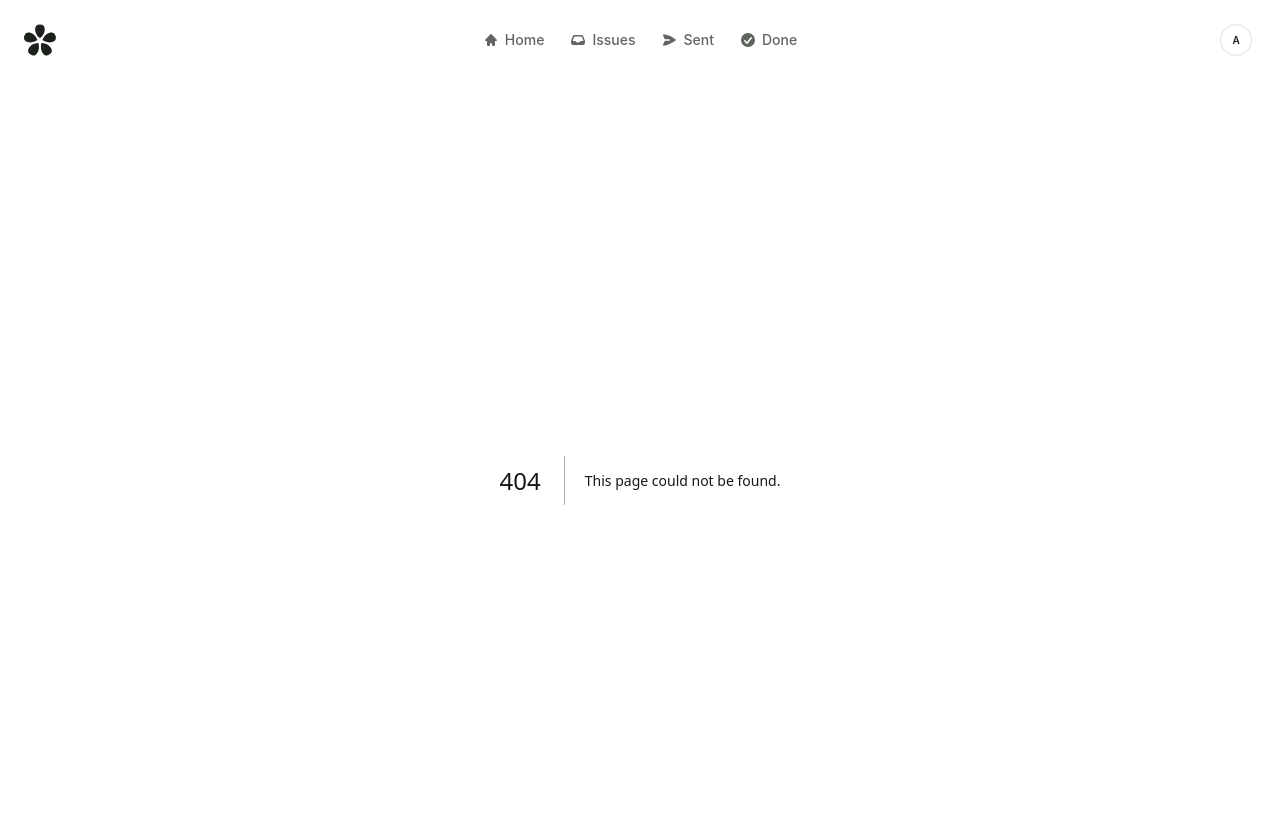
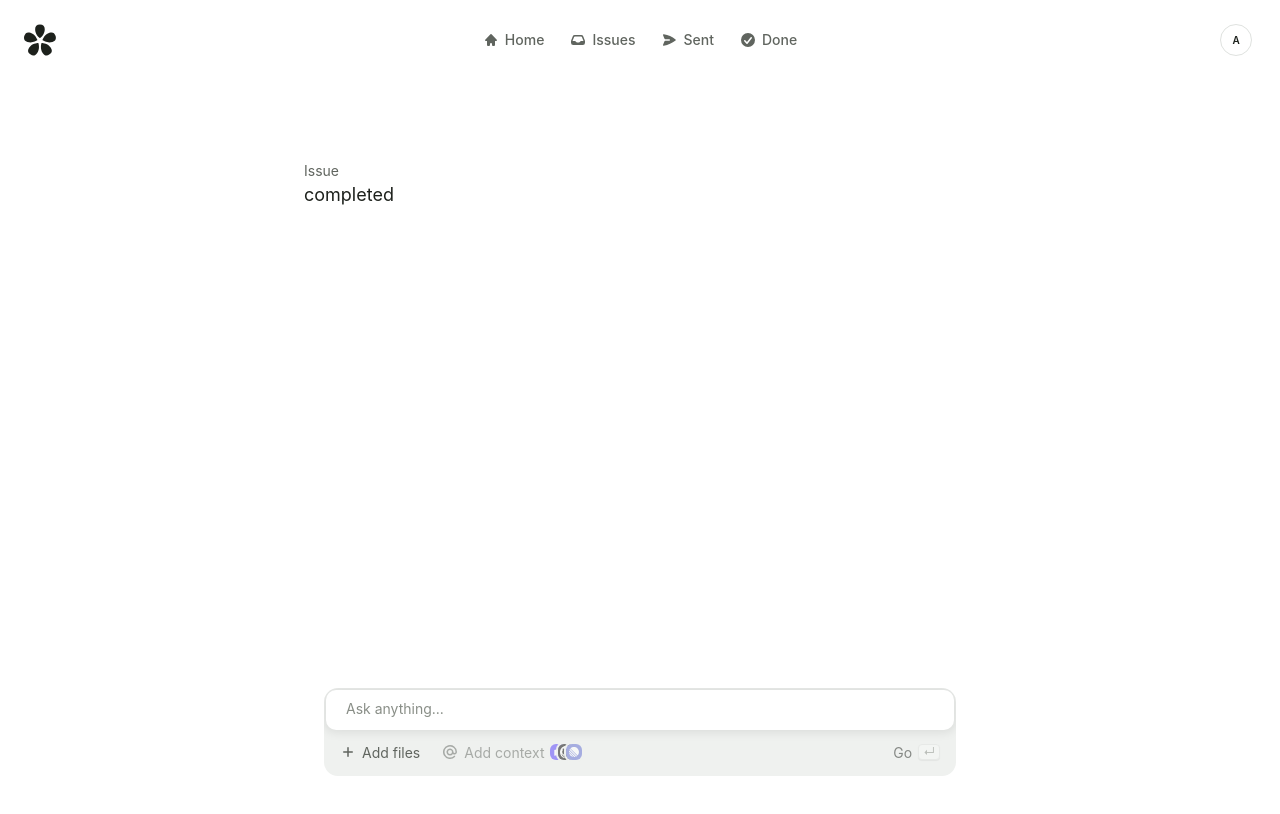
Before and after one commit to Arisayyy/O-Recreation, a Next.js app: page /issues/completed in a window 1280 px wide. Before the commit this address had no page. Shown: the top 814 px of the page. Built offline with nearby package versions, Linux system fonts and the light colour scheme.

Commit message:
Refactor CSS variable comments for clarity, update placeholder comments in page components, and enhance the PromptShell component's pathname handling. Introduce a new IssuePage component and improve the IssuesInboxListItem with link functionality for better navigation.

```diff
--- /dev/null
+++ b/app/(prompt)/issues/[issueId]/page.tsx
@@ -0,0 +1,15 @@
+export default async function IssuePage({
+  params,
+}: {
+  params: Promise<{ issueId: string }>;
+}) {
+  const { issueId } = await params;
+
+  // Issue page (placeholder)
+  return (
+    <div className="font-orchid-ui text-orchid-ink">
+      <div className="text-sm leading-[21px] text-orchid-muted">Issue</div>
+      <div className="text-lg leading-7">{issueId}</div>
+    </div>
+  );
+}
--- a/app/(prompt)/issues/page.tsx
+++ b/app/(prompt)/issues/page.tsx
@@ -1,7 +1,6 @@
 import { IssuesInbox } from "@/app/components/issues-inbox";
 
 export default function IssuesPage() {
-  // The prompt UI is rendered by app/(prompt)/layout.tsx so it can persist
-  // across navigation (preserving input state).
+  // Content
   return <IssuesInbox />;
 }
--- a/app/(prompt)/page.tsx
+++ b/app/(prompt)/page.tsx
@@ -1,5 +1,4 @@
 export default function HomePage() {
-  // The prompt UI is rendered by app/(prompt)/layout.tsx so it can persist
-  // across navigation (preserving input state).
+  // Content
   return null;
 }
--- a/app/components/icons/draft-icon.tsx
+++ b/app/components/icons/draft-icon.tsx
@@ -10,7 +10,6 @@ export function DraftIcon() {
         "text-purple-600",
       ].join(" ")}
     >
-      {/* pencil/edit (draft) */}
       <path
         d="M13.488 2.513a1.75 1.75 0 0 0-2.475 0L6.75 6.774a2.75 2.75 0 0 0-.596.892l-.848 2.047a.75.75 0 0 0 .98.98l2.047-.848a2.75 2.75 0 0 0 .892-.596l4.261-4.262a1.75 1.75 0 0 0 0-2.474Z"
         className="fill-purple-600"
--- a/app/components/issues-inbox/issues-inbox-list-item.tsx
+++ b/app/components/issues-inbox/issues-inbox-list-item.tsx
@@ -1,19 +1,29 @@
 import { ReplyButton } from "./reply-button";
 import { DraftIcon } from "@/app/components/icons/draft-icon";
 import type { IssuesInboxItemModel } from "./types";
+import Link from "next/link";
 
 export function IssuesInboxListItem({ item }: { item: IssuesInboxItemModel }) {
+  const href = `/issues/${encodeURIComponent(item.id)}`;
+
   return (
     <div
       className={[
-        "bg-surface-subtle p-0.5 ease-out-expo w-full overflow-hidden",
-        // On /issues, hover should feel instant (no animation).
+        "relative bg-surface-subtle p-0.5 ease-out-expo w-full overflow-hidden cursor-pointer outline-none",
         "rounded-[14px] transition-none hover:ring-3 hover:ring-bg-surface-strong",
+        "focus-within:ring-3 focus-within:ring-bg-surface-strong",
       ].join(" ")}
     >
-      <div className="rounded-orchid-prompt-inner bg-white shadow-none">
+      {/* Card link */}
+      <Link
+        href={href}
+        aria-label={`Open issue ${item.id}`}
+        className="absolute inset-0 z-10 rounded-[14px] outline-none"
+      />
+
+      {/* Header */}
+      <div className="relative z-0 pointer-events-none rounded-orchid-prompt-inner bg-white shadow-none">
         <div className="flex flex-row gap-1 p-2">
-          {/* status dot (before subject) */}
           <div className="flex h-[25px] w-4 min-w-4 items-center justify-center">
             <div className="size-1 rounded-full bg-orchid-surface-2 transition-transform" />
           </div>
@@ -43,7 +53,8 @@ export function IssuesInboxListItem({ item }: { item: IssuesInboxItemModel }) {
         </div>
       </div>
 
-      <div className="rounded-xl">
+      {/* Draft preview + actions */}
+      <div className="relative z-0 pointer-events-none rounded-xl">
         <div className="space-y-2">
           <div className="flex items-center gap-3 px-1 py-1">
             <div className="flex min-w-0 flex-1 items-center gap-1.5 select-none px-1.5">
@@ -67,7 +78,7 @@ export function IssuesInboxListItem({ item }: { item: IssuesInboxItemModel }) {
               </div>
             </div>
 
-            <div className="flex shrink-0 items-center gap-1">
+            <div className="flex shrink-0 items-center gap-1 pointer-events-auto relative z-20">
               <ReplyButton label={item.ctaLabel} />
             </div>
           </div>
--- a/app/components/prompt-shell.tsx
+++ b/app/components/prompt-shell.tsx
@@ -8,7 +8,7 @@ type PromptVariant = "home" | "issues";
 type NavDirection = "toIssues" | "toHome";
 
 function variantFromPathname(pathname: string): PromptVariant {
-  return pathname === "/issues" ? "issues" : "home";
+  return pathname.startsWith("/issues") ? "issues" : "home";
 }
 
 export function PromptShell({ children }: { children: React.ReactNode }) {
@@ -43,9 +43,6 @@ export function PromptShell({ children }: { children: React.ReactNode }) {
     const wrapper = promptWrapperRef.current;
     if (!wrapper) return;
 
-    // Animate the whole prompt wrapper so the title + suggestions travel with it.
-    // We use translate-only to avoid scaling/squashing as the prompt's height
-    // changes when extras expand/collapse.
     const el = wrapper;
 
     const easing =
@@ -61,17 +58,13 @@ export function PromptShell({ children }: { children: React.ReactNode }) {
       const dx = prevRect.left - nextRect.left;
       const dy = prevRect.top - nextRect.top;
 
-      // Cancel any in-flight animation before starting a new one.
       animationRef.current?.cancel();
 
       el.style.transformOrigin = "top left";
       el.style.willChange = "transform";
 
-      // Apply the "invert" transform synchronously so we don't get a 1-frame
-      // flash at the destination before the WAAPI keyframes kick in.
       const invert = `translate(${dx}px, ${dy}px)`;
       el.style.transform = invert;
-      // Force a style/layout flush so the browser commits the transform.
       el.getBoundingClientRect();
 
       const anim = el.animate([{ transform: invert }, { transform: "none" }], {
@@ -82,7 +75,6 @@ export function PromptShell({ children }: { children: React.ReactNode }) {
       animationRef.current = anim;
 
       const cleanup = () => {
-        // Clear inline styles so future measurements reflect the real layout.
         el.style.transform = "";
         el.style.willChange = "";
       };
@@ -91,7 +83,6 @@ export function PromptShell({ children }: { children: React.ReactNode }) {
       anim.addEventListener("cancel", cleanup, { once: true });
     }
 
-    // Record state for the next navigation.
     lastRectRef.current = nextRect;
     lastPathRef.current = pathname;
   }, [pathname, variant]);
@@ -101,25 +92,20 @@ export function PromptShell({ children }: { children: React.ReactNode }) {
   return (
     <div
       className={[
-        // Fill the available height so /issues can have its own inner scroller
-        // (matching the reference layout) instead of relying on RootLayout's
-        // `overflow-y-auto`.
         "relative flex h-full min-h-0 w-full flex-col overflow-x-hidden",
-        // Add a little bottom padding so content won't sit behind the fixed composer.
         isIssues ? "pb-32" : "pb-16",
       ].join(" ")}
     >
       {isIssues ? (
         <>
-          {/* Top padding + (optional) gradient area wrapper to match reference spacing */}
+          {/* Header spacing */}
           <div className="relative w-full px-5 pt-4 md:pt-10">
-            {/* The reference has a blurred gradient overlay here; spacing matters most */}
             <div className="relative z-20 mx-auto h-full">
               <div className="relative mx-auto flex w-full max-w-2xl flex-col gap-4" />
             </div>
           </div>
 
-          {/* Inbox area */}
+          {/* Content */}
           <div className="-mt-10 flex h-full min-h-0 flex-1 flex-col">
             <div className="mx-auto min-h-0 w-full flex-1">
               <div
@@ -134,26 +120,19 @@ export function PromptShell({ children }: { children: React.ReactNode }) {
           </div>
         </>
       ) : (
-        // Home: keep the old centered content constraints (no scrolling content yet).
         <div className="mx-auto flex w-full max-w-2xl flex-1 flex-col px-5 pt-6">
+          {/* Content */}
           {children}
         </div>
       )}
 
+      {/* Prompt */}
       <div
         ref={promptWrapperRef}
         className={
           isIssues
-            ? // Avoid using CSS transforms for centering in the fixed state.
-              // The FLIP animation also uses `transform`, and stacking transforms
-              // causes the prompt to "pop" mid-flight when going /issues -> /.
-              "fixed inset-x-0 bottom-6 z-40 mx-auto w-full max-w-2xl px-5"
-            : // Keep the prompt fixed on home as well so it can't be clipped by
-              // the app's scroll container (`overflow-y-auto` in app/layout.tsx).
-              // This makes /issues -> / a true reverse of / -> /issues.
-              // Include navbar height (~72px) to match the old layout where the
-              // prompt sat below the navbar with `pt-[25vh]`.
-              "fixed inset-x-0 top-[calc(25vh+72px)] z-40 mx-auto w-full max-w-2xl px-5"
+            ? "fixed inset-x-0 bottom-6 z-40 mx-auto w-full max-w-2xl px-5"
+            : "fixed inset-x-0 top-[calc(25vh+72px)] z-40 mx-auto w-full max-w-2xl px-5"
         }
       >
         <Prompt
```
Also changed, not shown: app/components/navbar.tsx (+2 -6 lines), app/components/prompt.tsx (+5 -4 lines), app/globals.css (+4 -4 lines).
